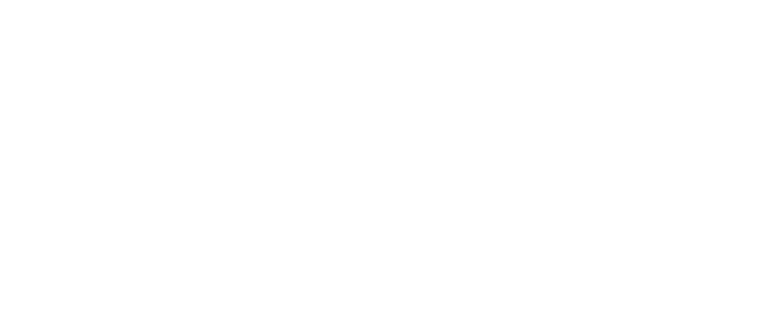
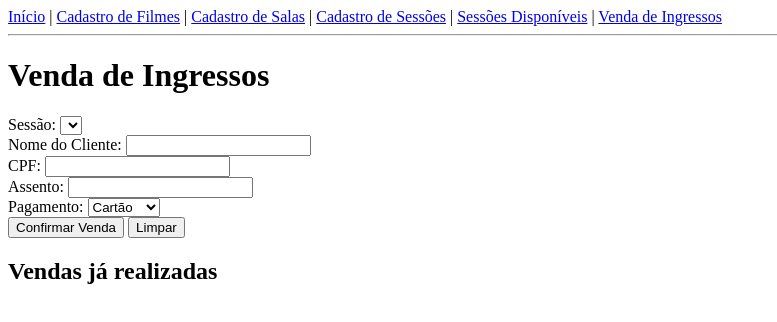
Before and after one commit to EAx11/ec03-cinema, a plain HTML site: page venda_ingressos.html in a window 1280 px wide. Shown: the whole page, without its empty margins (0-777 px from the left). Drawn offline with Linux system fonts and the light colour scheme.

Commit message:
Desenvolvido código do arquivo de venda

```diff
--- a/venda_ingressos.html
+++ b/venda_ingressos.html
@@ -0,0 +1,133 @@
+<!DOCTYPE html>
+<html lang="pt-BR">
+
+<head>
+  <meta charset="UTF-8">
+  <title>Venda de Ingressos</title>
+</head>
+<body>
+
+  <nav>
+    <a href="index.html">Início</a> |
+    <a href="cadastro_filmes.html">Cadastro de Filmes</a> |
+    <a href="cadastro_salas.html">Cadastro de Salas</a> |
+    <a href="cadastro_sessoes.html">Cadastro de Sessões</a> |
+    <a href="sessoes.html">Sessões Disponíveis</a> |
+    <a href="venda_ingressos.html">Venda de Ingressos</a>
+  </nav>
+  <hr>
+
+  <h1>Venda de Ingressos</h1>
+
+  <form id="form-venda">
+    <label>Sessão:
+      <select id="sessao" required></select>
+    </label><br>
+
+    <label>Nome do Cliente: <input type="text" id="cliente" required></label><br>
+    <label>CPF: <input type="text" id="cpf" required></label><br>
+    <label>Assento: <input type="text" id="assento" required></label><br>
+
+    <label>Pagamento:
+      <select id="pagamento" required>
+        <option>Cartão</option>
+        <option>Pix</option>
+        <option>Dinheiro</option>
+      </select>
+    </label><br>
+
+    <button type="submit">Confirmar Venda</button>
+    <button type="button" id="limpar">Limpar</button>
+  </form>
+
+  <h2>Vendas já realizadas</h2>
+  <ul id="lista-vendas"></ul>
+
+
+  <script>
+    'use strict';
+
+    const get = (k) => JSON.parse(localStorage.getItem(k) || '[]');
+    const set = (k, v) => localStorage.setItem(k, JSON.stringify(v));
+
+    const selSessao = document.getElementById('sessao');
+    const form = document.getElementById('form-venda');
+    const cliente = document.getElementById('cliente');
+    const cpf = document.getElementById('cpf');
+    const assento = document.getElementById('assento');
+    const pagamento = document.getElementById('pagamento');
+    const lista = document.getElementById('lista-vendas');
+
+
+    const carregarSessoes = () => {
+
+      const sessoes = get('sessoes');
+      const filmes = get('filmes');
+      const salas = get('salas');
+
+      selSessao.innerHTML = '';
+      sessoes.forEach((sx, i) => {
+        const op = document.createElement('option');
+        const filme = filmes[sx.filmeIndex]?.titulo || '(?)';
+        const sala = salas[sx.salaIndex]?.nome || '(?)';
+        op.value = i;
+        op.textContent = `${filme} — ${sala} — ${sx.dataHora} — R$ ${Number(sx.preco).toFixed(2)}`;
+        selSessao.appendChild(op);
+      });
+
+    };
+
+
+    const renderVendas = () => {
+
+      const vendas = get('ingressos');
+      lista.innerHTML = '';
+      vendas.forEach((v, i) => {
+        const li = document.createElement('li');
+        li.textContent = `${i + 1}. Sessão ${v.sessaoIndex} — ${v.cliente} — CPF ${v.cpf} — Assento ${v.assento} — ${v.pagamento}`;
+        lista.appendChild(li);
+      });
+    };
+
+    const limpar = () => {
+      form.reset();
+      cliente.focus();
+    };
+
+    const preSelecionarSessao = () => {
+
+      const params = new URLSearchParams(window.location.search);
+      const idx = params.get('sessao');
+      if (idx !== null) {
+        selSessao.value = String(idx);
+      }
+    };
+
+    form.addEventListener('submit', (e) => {
+      e.preventDefault();
+      const vendas = get('ingressos');
+      const nova = {
+        sessaoIndex: Number(selSessao.value),
+        cliente: cliente.value.trim(),
+        cpf: cpf.value.trim(),
+        assento: assento.value.trim(),
+        pagamento: pagamento.value
+      };
+      vendas.push(nova);
+      set('ingressos', vendas);
+      alert('Venda registrada!');
+      renderVendas();
+      limpar();
+    });
+
+
+    document.getElementById('limpar').addEventListener('click', limpar);
+
+    carregarSessoes();
+    preSelecionarSessao();
+    renderVendas();
+
+  </script>
+</body>
+
+</html>
```
Also changed, not shown: sessoes.html (+4 -4 lines).
